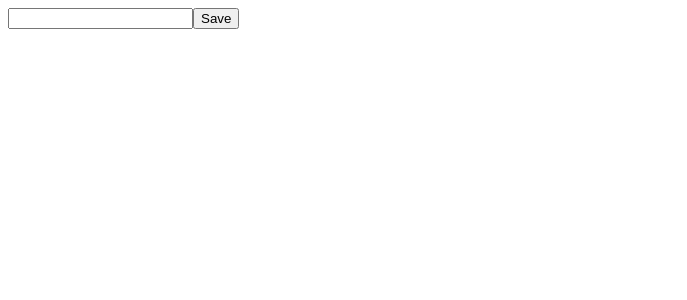
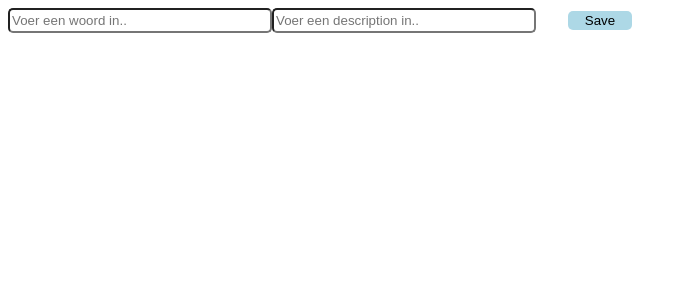
Before and after one commit to EdwinHoenselaar/word-of-the-day-client, a Vue app: page /addwords in a window 1280 px wide. Shown: the top 300 px of the page, without its empty margins (0-687 px from the left). Built offline with nearby package versions, Linux system fonts and the light colour scheme.

Commit message:
push for code review

```diff
--- a/public/index.html
+++ b/public/index.html
@@ -5,6 +5,7 @@
     <meta http-equiv="X-UA-Compatible" content="IE=edge">
     <meta name="viewport" content="width=device-width,initial-scale=1.0">
     <link rel="icon" href="<%= BASE_URL %>favicon.ico">
+    <link href="https://fonts.googleapis.com/css?family=Indie+Flower&display=swap" rel="stylesheet">
     <title>word</title>
   </head>
   <body>
--- a/src/App.vue
+++ b/src/App.vue
@@ -5,14 +5,12 @@
 </template>
 
 <script>
-import Header from './components/Header'
 import Word from './components/Word'
 import NewWord from './components/NewWord'
 
 export default {
   name: 'app',
   components: {
-    Header,
     Word,
     NewWord
   }
--- a/src/components/Header.vue
+++ /dev/null
@@ -1,9 +0,0 @@
-<template>
-  <h1>The word of the day app</h1>
-</template>
-
-<script>
-export default {
-  name: 'Header',
-}
-</script>
--- a/src/components/NewWord.vue
+++ b/src/components/NewWord.vue
@@ -1,24 +1,52 @@
 <template>
-  <div>
-    <form v-on="this.onSubmit">
-      <input type='text'>
-      <button type=submit>Save</button>
+  <div class="from-container">
+    <form @submit.prevent="onSubmit()">
+      <input type='text' v-model="nieuwWord" class="text-input" placeholder="Voer een woord in..">
+      <input type='text' v-model="nieuwDescription" class="text-input" placeholder="Voer een description in..">
+      <button type=submit class="button">Save</button>
     </form>
   </div>
 </template>
 
 <script>
+import axios from 'axios'
+
 export default {
   name: "NewWord",
   data() {
     return {
       nieuwWord: '',
+      nieuwDescription: '',
     }
   },
   methods: {
-    onSubmit(value) {
-      this.nieuwWord = value
+    onSubmit() {
+      const object = {}
+      this.nieuwWord ? object.word = this.nieuwWord : alert('Voer een woord in!')
+      this.nieuwDescription ? object.description = this.nieuwDescription : alert('Voer een description in!')
+
+      console.log('test', this.nieuwWord)
     }
   },
 }
 </script>
+
+<style scoped>
+  .form-container {
+    display: flex;
+    flex-direction: row;
+  }
+  .text-input {
+    width: 20vw;
+    height: 1.2rem;
+    border-radius: 5px;
+  }
+  .button {
+    width: 5vw;
+    height: 1.2rem;
+    border: none;
+    border-radius: 5px;
+    background-color: lightblue;
+    margin-left: 2rem;
+  }
+</style>
--- a/src/components/Word.vue
+++ b/src/components/Word.vue
@@ -1,7 +1,7 @@
 <template>
-  <div>
-    <h1>{{this.currentWord.word}}</h1>
-    <h3>{{this.currentWord.description}}</h3>
+  <div class="container">
+    <h1 class="word">{{this.currentWord[0].word}}</h1>
+    <h3 class="description">{{this.currentWord[0].description}}</h3>
   </div>
 </template>
 
@@ -16,14 +16,51 @@ export default {
       currentWord: {},
     }
   },
+  methods: {
+    capitalize (s) {
+      if (typeof s !== 'string') return ''
+      return s.charAt(0).toUpperCase() + s.slice(1)
+    }
+  },
   created() {
+    // Changed the backend endpoint, but saved this bit of code for now
+
+    // axios
+    //   .get('http://localhost:3000/words')
+    //   .then(res => {
+    //     this.words = res.data.word
+    //     this.currentWord = this.words[Math.floor(Math.random() * this.words.length)]
+    //     this.currentWord.word = this.capitalize(this.currentWord.word)
+    //   })
+    //   .catch(err => console.log(err))
+
     axios
-      .get('http://localhost:3000/words')
+      .get('http://localhost:3000/word')
       .then(res => {
-        this.words = res.data.word
-        this.currentWord = this.words[Math.floor(Math.random() * this.words.length)]
+        this.currentWord = res.data.word
+        this.currentWord[0].word = this.capitalize(this.currentWord[0].word)
       })
       .catch(err => console.log(err))
   },
 }
 </script>
+
+<style>
+  .container {
+    position: absolute;
+    min-height: 100vh;
+    min-width: 100vw;
+    background-size: 100% 100%;
+    background-image: url('https://cdn.pixabay.com/photo/2017/02/05/15/04/zen-2040340_960_720.jpg');
+    color: white;
+  }
+  .word {
+    font-family: 'Indie Flower', cursive;
+    margin-top: 20vh;
+    margin-left: 20vw;
+  }
+  .description {
+    margin-left: 20vw;
+    margin-top: 5vh;
+  }
+</style>
```
